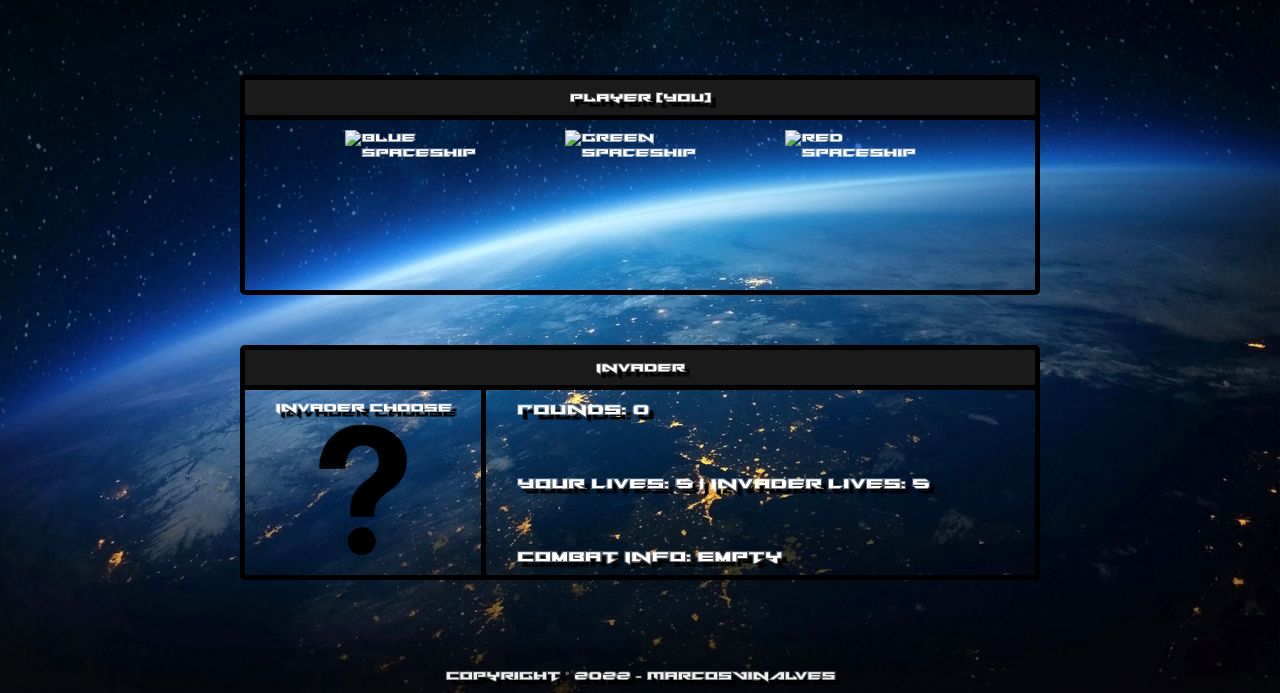
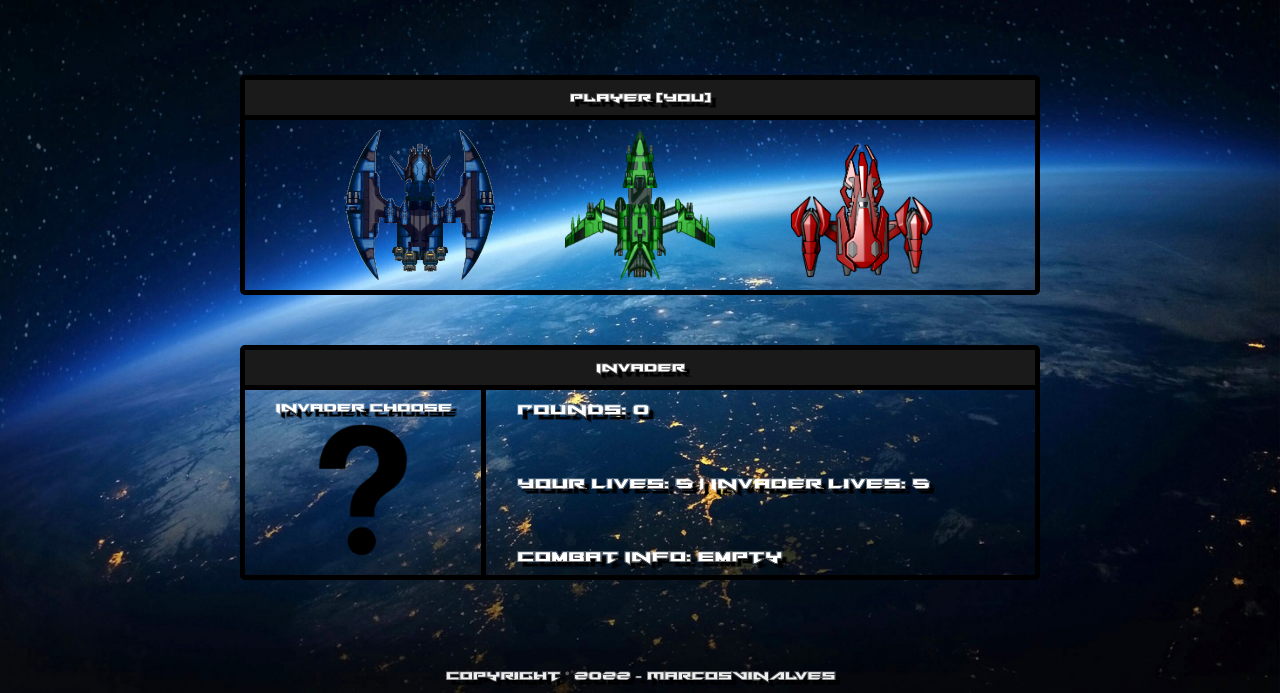
Before and after one commit to marcosvinalves/rock-paper-scissors, a plain HTML site: page index.html in a window 1280 px wide. Shown: the part 107-800 px from the top of the page. Drawn offline with Linux system fonts and the light colour scheme; the site is published under a folder, as on GitHub Pages, so addresses that start at the root find nothing.

Commit message:
fix choose img not showing bug

```diff
--- a/index.html
+++ b/index.html
@@ -22,19 +22,19 @@
         <p class="player-box-title">Player (You)</p>
         <div class="chooses-box">
           <img
-            src="/img/blue spaceship.png"
+            src="img/blue spaceship.png"
             alt="blue spaceship"
             width="150px"
             height="150px"
           />
           <img
-            src="/img/green spaceship.png"
+            src="img/green spaceship.png"
             alt="green spaceship"
             width="150px"
             height="150px"
           />
           <img
-            src="/img/red spaceship.png"
+            src="img/red spaceship.png"
             alt="red spaceship"
             width="150px"
             height="150px"
```
